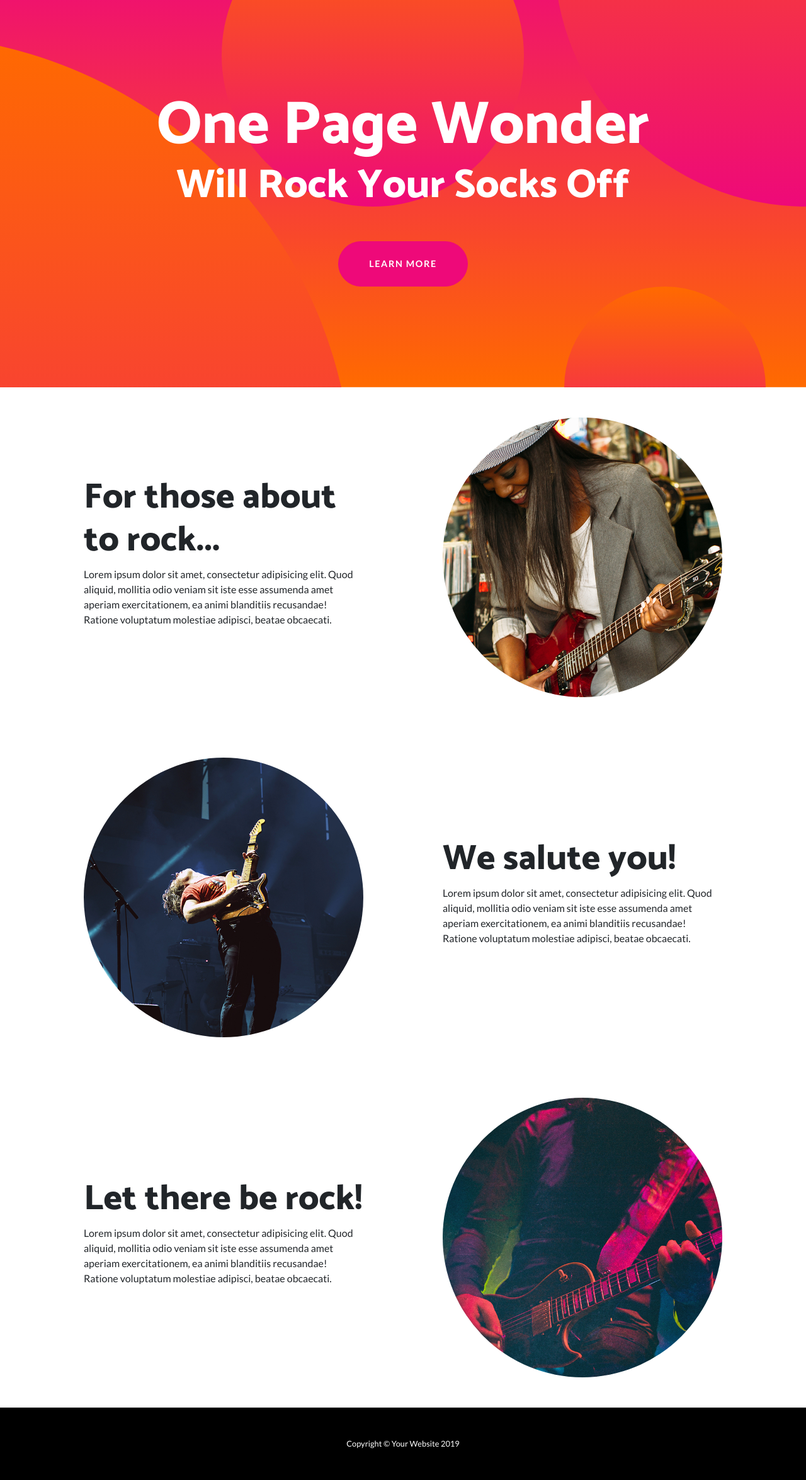
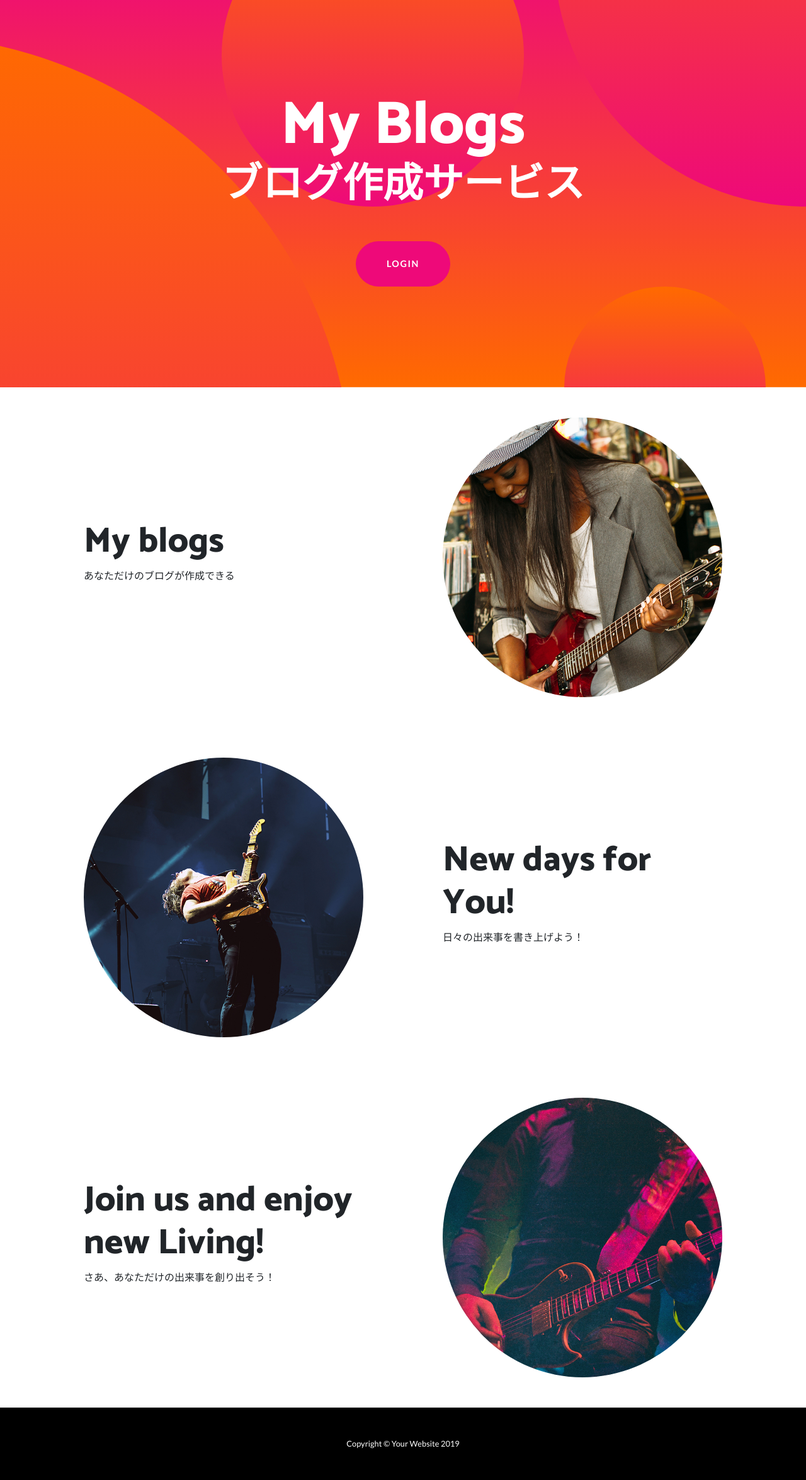
Before and after one commit to emori92/django_blog_tutorial, a Django app: page / in a window 1280 px wide. Shown: the part 72-2422 px from the top of the page at 63% size. Run offline with Django 3.2, Linux system fonts and the light colour scheme; some libraries are stand-ins or nearby versions.

Commit message:
indexとinquiryページを作成

```diff
--- a/blogs/urls.py
+++ b/blogs/urls.py
@@ -6,4 +6,5 @@ app_name = 'blogs'
 
 urlpatterns = [
     path('', views.Index.as_view(), name='index'),
+    path('inquiry/', views.InquiryView.as_view(), name='inquiry'),
 ]
--- a/blogs/views.py
+++ b/blogs/views.py
@@ -1,9 +1,11 @@
 from django.shortcuts import render, redirect
-from django.urls import reverse
+from django.urls import reverse, reverse_lazy
 import logging
+from django.contrib import messages
 
 from django.views import View
-from django.views.generic import TemplateView, RedirectView
+from django.views.generic import TemplateView, RedirectView, FormView
+from .forms import InquiryForm
 
 
 # logging
@@ -13,3 +15,15 @@ logger = logging.getLogger(__name__)
 # Create your views here.
 class Index(TemplateView):
     template_name = 'blogs/index.html'
+
+
+class InquiryView(FormView):
+    template_name = 'blogs/inquiry.html'
+    form_class = InquiryForm
+    success_url = reverse_lazy('blogs:inquiry')
+
+    def form_valid(self, form):
+        form.send_email()
+        messages.success(self.request, 'メッセージを送信しました。')
+        logger.info(f'Inquiry sent by {form.cleaned_data["name"]}')
+        return super().form_valid(form)
--- /dev/null
+++ b/static/css/mystyle.css
@@ -0,0 +1,14 @@
+body, #wrapper {
+    display: flex;
+    flex-direction: column;
+    min-height: 100vh;
+}
+
+footer {
+    margin-top: auto;
+}
+
+/* margin-top of form */
+.my-div-style {
+    margin-top: 6rem;
+}
--- a/templates/base.html
+++ b/templates/base.html
@@ -29,21 +29,27 @@
 </head>
 
 <body>
-  <div class="wrapper">
+  <div id="wrapper">
 
     <!-- Navigation -->
     <nav class="navbar navbar-expand-lg navbar-dark navbar-custom fixed-top">
       <div class="container">
+
+        <!-- brand -->
         <a class="navbar-brand" href="{% url 'blogs:index' %}">Start MyBlog</a>
+
+        <!-- hamburger -->
         <button class="navbar-toggler" type="button" data-toggle="collapse" data-target="#navbarResponsive" aria-controls="navbarResponsive" aria-expanded="false" aria-label="Toggle navigation">
           <span class="navbar-toggler-icon"></span>
         </button>
+
+        <!-- nav -->
         <div class="collapse navbar-collapse" id="navbarResponsive">
 
           <!-- additional -->
           <ul class="navbar-nav mr-auto">
             <li class="nav-itm {% block active_inquiry %}{% endblock active_inquiry %}">
-              <a href="#" class="nav-link">INQUIRY</a>
+              <a href="{% url 'blogs:inquiry' %}" class="nav-link">INQUIRY</a>
             </li>
           </ul>
 
@@ -62,76 +68,26 @@
     <!-- header -->
     {% block header %}{% endblock header %}
 
-    <!-- main -->
-    {% block content %}{% endblock content %}
-
-    <header class="masthead text-center text-white">
-      <div class="masthead-content">
-        <div class="container">
-          <h1 class="masthead-heading mb-0">One Page Wonder</h1>
-          <h2 class="masthead-subheading mb-0">Will Rock Your Socks Off</h2>
-          <a href="#" class="btn btn-primary btn-xl rounded-pill mt-5">Learn More</a>
-        </div>
-      </div>
-      <div class="bg-circle-1 bg-circle"></div>
-      <div class="bg-circle-2 bg-circle"></div>
-      <div class="bg-circle-3 bg-circle"></div>
-      <div class="bg-circle-4 bg-circle"></div>
-    </header>
-
-    <section>
+    <!-- messages -->
+    {% if messages %}
       <div class="container">
-        <div class="row align-items-center">
-          <div class="col-lg-6 order-lg-2">
-            <div class="p-5">
-              <img class="img-fluid rounded-circle" src="img/01.jpg" alt="">
-            </div>
-          </div>
-          <div class="col-lg-6 order-lg-1">
-            <div class="p-5">
-              <h2 class="display-4">For those about to rock...</h2>
-              <p>Lorem ipsum dolor sit amet, consectetur adipisicing elit. Quod aliquid, mollitia odio veniam sit iste esse assumenda amet aperiam exercitationem, ea animi blanditiis recusandae! Ratione voluptatum molestiae adipisci, beatae obcaecati.</p>
-            </div>
+        <div class="row">
+          <div class="my-div-style w-100">
+            <ul class="messages" style="list-style: none;">
+              {% for message in messages %}
+                <li {% if message.tags %} class="{{ message.tags }}"{% endif %}>
+                  {{ message }}
+                </li>
+              {% endfor %}
+            </ul>
           </div>
         </div>
       </div>
-    </section>
+    {% endif %}
 
-    <section>
-      <div class="container">
-        <div class="row align-items-center">
-          <div class="col-lg-6">
-            <div class="p-5">
-              <img class="img-fluid rounded-circle" src="img/02.jpg" alt="">
-            </div>
-          </div>
-          <div class="col-lg-6">
-            <div class="p-5">
-              <h2 class="display-4">We salute you!</h2>
-              <p>Lorem ipsum dolor sit amet, consectetur adipisicing elit. Quod aliquid, mollitia odio veniam sit iste esse assumenda amet aperiam exercitationem, ea animi blanditiis recusandae! Ratione voluptatum molestiae adipisci, beatae obcaecati.</p>
-            </div>
-          </div>
-        </div>
-      </div>
-    </section>
 
-    <section>
-      <div class="container">
-        <div class="row align-items-center">
-          <div class="col-lg-6 order-lg-2">
-            <div class="p-5">
-              <img class="img-fluid rounded-circle" src="img/03.jpg" alt="">
-            </div>
-          </div>
-          <div class="col-lg-6 order-lg-1">
-            <div class="p-5">
-              <h2 class="display-4">Let there be rock!</h2>
-              <p>Lorem ipsum dolor sit amet, consectetur adipisicing elit. Quod aliquid, mollitia odio veniam sit iste esse assumenda amet aperiam exercitationem, ea animi blanditiis recusandae! Ratione voluptatum molestiae adipisci, beatae obcaecati.</p>
-            </div>
-          </div>
-        </div>
-      </div>
-    </section>
+    <!-- main -->
+    {% block content %}{% endblock content %}
 
     <!-- Footer -->
     <footer class="py-5 bg-black">
@@ -143,8 +99,8 @@
   </div>
 
   <!-- Bootstrap core JavaScript -->
-  <script src="vendor/jquery/jquery.min.js"></script>
-  <script src="vendor/bootstrap/js/bootstrap.bundle.min.js"></script>
+  <script src="{% static 'vendor/jquery/jquery.min.js' %}"></script>
+  <script src="{% static 'vendor/bootstrap/js/bootstrap.bundle.min.js' %}"></script>
 
 </body>
 </html>
--- a/templates/blogs/index.html
+++ b/templates/blogs/index.html
@@ -1 +1,77 @@
 {% extends 'base.html' %}
+{% load static %}
+
+{% block title %}blogs{% endblock title %}
+
+{% block header %}
+  <header class="masthead text-center text-white">
+    <div class="masthead-content">
+      <div class="container">
+        <h1 class="masthead-heading mb-0">My Blogs</h1>
+        <h2 class="masthead-subheading mb-0">ブログ作成サービス</h2>
+        <a href="#" class="btn btn-primary btn-xl rounded-pill mt-5">Login</a>
+      </div>
+    </div>
+    <div class="bg-circle-1 bg-circle"></div>
+    <div class="bg-circle-2 bg-circle"></div>
+    <div class="bg-circle-3 bg-circle"></div>
+    <div class="bg-circle-4 bg-circle"></div>
+  </header>
+{% endblock header %}
+
+
+{% block content %}
+  <section>
+    <div class="container">
+      <div class="row align-items-center">
+        <div class="col-lg-6 order-lg-2">
+          <div class="p-5">
+            <img class="img-fluid rounded-circle" src="{% static 'img/01.jpg' %}" alt="">
+          </div>
+        </div>
+        <div class="col-lg-6 order-lg-1">
+          <div class="p-5">
+            <h2 class="display-4">My blogs</h2>
+            <p>あなただけのブログが作成できる</p>
+          </div>
+        </div>
+      </div>
+    </div>
+  </section>
+
+  <section>
+    <div class="container">
+      <div class="row align-items-center">
+        <div class="col-lg-6">
+          <div class="p-5">
+            <img class="img-fluid rounded-circle" src="{% static 'img/02.jpg' %}" alt="">
+          </div>
+        </div>
+        <div class="col-lg-6">
+          <div class="p-5">
+            <h2 class="display-4">New days for You!</h2>
+            <p>日々の出来事を書き上げよう！</p>
+          </div>
+        </div>
+      </div>
+    </div>
+  </section>
+
+  <section>
+    <div class="container">
+      <div class="row align-items-center">
+        <div class="col-lg-6 order-lg-2">
+          <div class="p-5">
+            <img class="img-fluid rounded-circle" src="{% static 'img/03.jpg' %}" alt="">
+          </div>
+        </div>
+        <div class="col-lg-6 order-lg-1">
+          <div class="p-5">
+            <h2 class="display-4">Join us and enjoy new Living!</h2>
+            <p>さあ、あなただけの出来事を創り出そう！</p>
+          </div>
+        </div>
+      </div>
+    </div>
+  </section>
+{% endblock content %}
--- a/templates/index.html
+++ /dev/null
@@ -1,6 +0,0 @@
-{% extends 'base.html' %}
-
-
-{% block content %}
-    <div class="h1 text-danger">Hello World!</div>
-{% endblock content %}
```
Also changed, not shown: blogs/forms.py (added, +51 -0 lines), config/settings/base.py (+11 -0 lines), templates/blogs/inquiry.html (added, +38 -0 lines).
